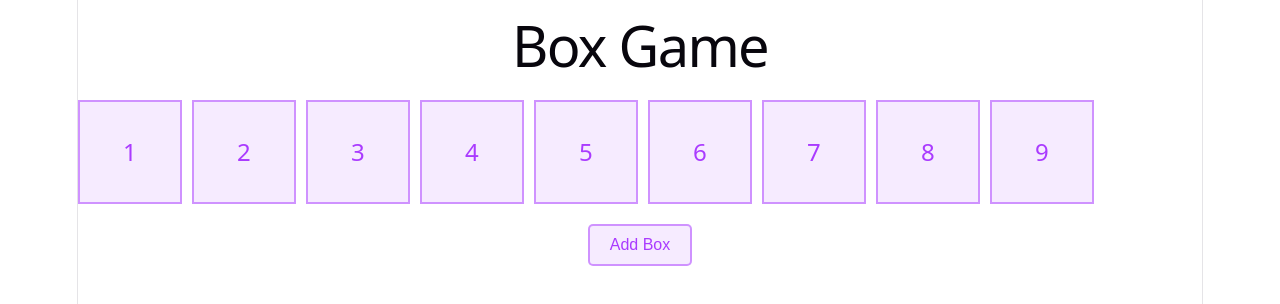
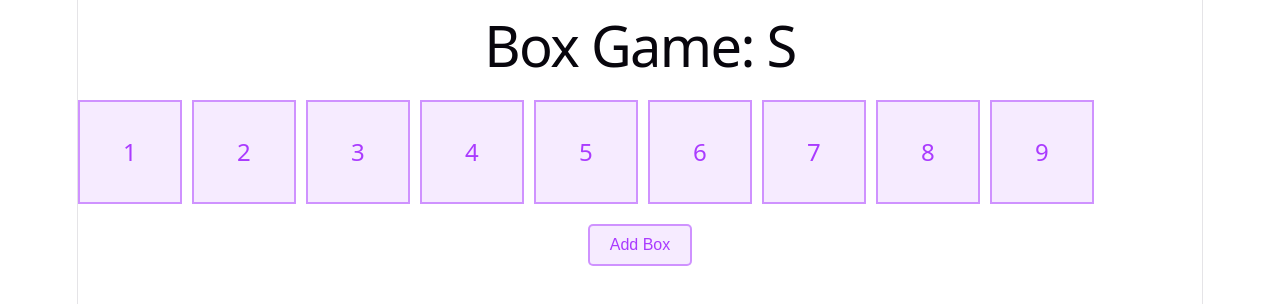
Before and after one commit to debabrata100/react-ci-cd, a React (Vite) app: page / in a window 1280 px wide. Shown: the top 304 px of the page. Built offline with nearby package versions, Linux system fonts and the light colour scheme.

Commit message:
Deployment to statging through develop branch

```diff
--- a/src/Game.jsx
+++ b/src/Game.jsx
@@ -18,7 +18,7 @@ function Game() {
   };
   return (
     <div className="game">
-      <h1>Box Game</h1>
+      <h1>Box Game: S</h1>
       <div className="game-content">
         <div className="boxes">{boxes}</div>
         <div className="game-info">
```
